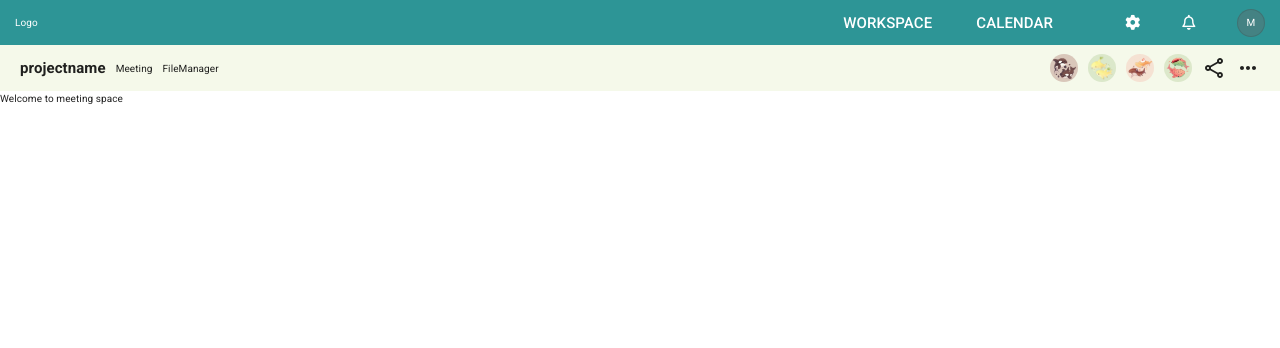
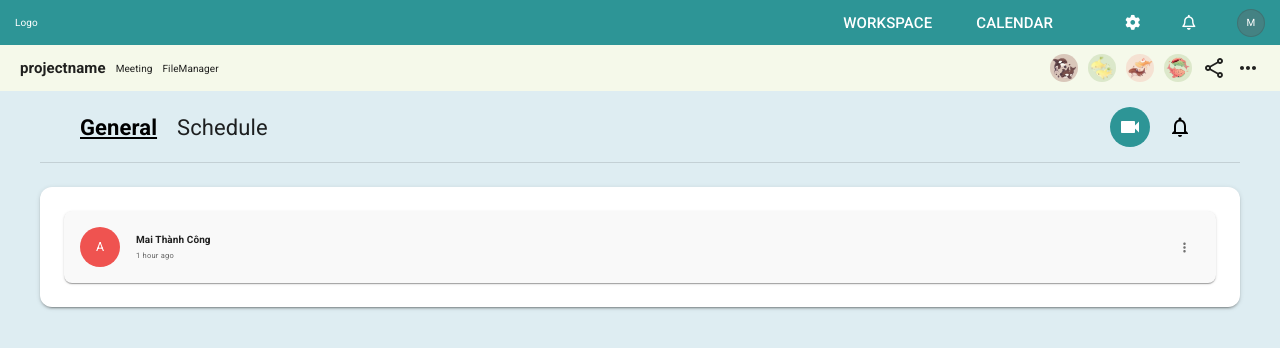
Before and after one commit to khuongduy354/Front-end-Project, a React (Vite) app in the folder Web-Front-end/: page /projectname/meeting in a window 1280 px wide. Shown: the top 348 px of the page. Built offline with nearby package versions, Linux system fonts and the light colour scheme; sample sign-in values are in the browser's storage.

Commit message:
update check password and add meeting UI

```diff
--- a/Web-Front-end/src/pages/Login/LoginForm.jsx
+++ b/Web-Front-end/src/pages/Login/LoginForm.jsx
@@ -10,21 +10,31 @@ function LoginForm({ onLoginSuccess }) {
   const [email, setEmail] = useState("");
   const [emailError, setEmailError] = useState(false);
   const [password, setPassword] = useState("");
+  const [passwordError, setPasswordError] = useState(false);
 
   const validateEmail = (email) => {
     const emailRegex = /^[^\s@]+@[^\s@]+\.[^\s@]+$/;
     return emailRegex.test(email);
   };
 
+  const validatePassword = (password) => {
+    const passwordRegex = /^[A-Za-z0-9!@#$%^&*()_+=-]{10,}$/;
+    return passwordRegex.test(password);
+  };
+
   //Xử lí sự kiện khi nhấn nút Login
   const handleSubmit = (e) => {
     e.preventDefault();
 
-    setEmailError(false);
-
     const isEmailValid = validateEmail(email);
     if (!isEmailValid) {
       setEmailError(true);
+      return;
+    }
+
+    const isPasswordValid = validatePassword(password);
+    if (!isPasswordValid) {
+      setPasswordError(true);
       return;
     }
 
@@ -48,6 +58,7 @@ function LoginForm({ onLoginSuccess }) {
           <PasswordInput
             value={password}
             onChange={(e) => setPassword(e.target.value)}
+            error={passwordError}
           />
 
           <div className="button-container">
--- a/Web-Front-end/src/pages/Login/SignupForm.jsx
+++ b/Web-Front-end/src/pages/Login/SignupForm.jsx
@@ -12,6 +12,7 @@ function SignupForm({ onLoginSuccess }) {
   const [email, setEmail] = useState("");
   const [emailError, setEmailError] = useState(false);
   const [password, setPassword] = useState("");
+  const [passwordError, setPasswordError] = useState(false);
 
   //Hàm kiểm tra email hợp lệ hay không
   const validateEmail = (email) => {
@@ -19,15 +20,24 @@ function SignupForm({ onLoginSuccess }) {
     return emailRegex.test(email);
   };
 
+  const validatePassword = (password) => {
+    const passwordRegex = /^[A-Za-z0-9!@#$%^&*()_+=-]{10,}$/;
+    return passwordRegex.test(password);
+  };
+
   //Xử lí sự kiện khi nhấn nút Signup
   const handleSubmit = (e) => {
     e.preventDefault();
 
-    setEmailError(false);
-
     const isEmailValid = validateEmail(email);
     if (!isEmailValid) {
       setEmailError(true);
+      return;
+    }
+
+    const isPasswordValid = validatePassword(password);
+    if (!isPasswordValid) {
+      setPasswordError(true);
       return;
     }
 
@@ -56,6 +66,7 @@ function SignupForm({ onLoginSuccess }) {
           <PasswordInput
             value={password}
             onChange={(e) => setPassword(e.target.value)}
+            error={passwordError}
           />
 
           <div className="button-container">
--- a/Web-Front-end/src/pages/Login/components/EmailInput.jsx
+++ b/Web-Front-end/src/pages/Login/components/EmailInput.jsx
@@ -23,7 +23,7 @@ function EmailInput({ value, onChange, error }) {
           required
         />
         {error && (
-          <FormHelperText sx={{ fontSize: "1.3.3rem" }}>
+          <FormHelperText sx={{ fontSize: "1.3rem" }}>
             Please enter a valid email.
           </FormHelperText>
         )}
--- a/Web-Front-end/src/pages/Login/components/PasswordInput.jsx
+++ b/Web-Front-end/src/pages/Login/components/PasswordInput.jsx
@@ -5,10 +5,11 @@ import Visibility from "@mui/icons-material/Visibility";
 import VisibilityOff from "@mui/icons-material/VisibilityOff";
 import InputLabel from "@mui/material/InputLabel";
 import OutlinedInput from "@mui/material/OutlinedInput";
+import FormHelperText from "@mui/material/FormHelperText";
 import FormControl from "@mui/material/FormControl";
 import "./input.css";
 
-function PasswordInput({ value, onChange }) {
+function PasswordInput({ value, onChange, error }) {
   const [showPassword, setShowPassword] = React.useState(false);
 
   // Hàm chuyển đổi giữa chế độ ẩn/hiện mật khẩu
@@ -18,7 +19,7 @@ function PasswordInput({ value, onChange }) {
 
   return (
     <div className="input-container">
-      <FormControl variant="outlined" fullWidth>
+      <FormControl variant="outlined" fullWidth error={error}>
         <InputLabel htmlFor="outlined-password">Password*</InputLabel>
         <OutlinedInput
           sx={{
@@ -49,6 +50,14 @@ function PasswordInput({ value, onChange }) {
           }
           label="Password"
         />
+        {error && (
+          <FormHelperText sx={{ fontSize: "1.3rem" }}>
+            - Password must have more than 9 characters.
+            <br />
+            - Password without spaces or accent marks.
+            <br />
+          </FormHelperText>
+        )}
       </FormControl>
     </div>
   );
--- a/Web-Front-end/src/pages/Login/components/input.css
+++ b/Web-Front-end/src/pages/Login/components/input.css
@@ -11,7 +11,6 @@ input[type="password"]::-webkit-textfield-decoration-container {
     margin-bottom: 1.5rem;
 }
 
-/* Định dạng lại nhãn cho phù hợp với Material-UI */
 .input-container .MuiInputLabel-root {
     align-items: center;
     text-align: center;
@@ -19,12 +18,3 @@ input[type="password"]::-webkit-textfield-decoration-container {
     font-size: 2rem;
     font-family: 'Roboto Flex', sans-serif;
 }
-
-/* Viền đỏ khi có lỗi */
-.MuiOutlinedInput-root.Mui-error .MuiOutlinedInput-notchedOutline {
-    border-color: red;
-}
-
-.MuiFormHelperText-root.Mui-error {
-    color: red; /* Đặt màu chữ lỗi thành đỏ */
-}
--- a/Web-Front-end/src/pages/Meeting/Meeting.jsx
+++ b/Web-Front-end/src/pages/Meeting/Meeting.jsx
@@ -1,3 +1,33 @@
+// export default function Meeting() {
+//   return <div>Welcome to meeting space</div>;
+// }
+
+import React, { useState } from "react";
+import { Box } from "@mui/material";
+import General from "./components/General";
+import Schedule from "./components/Schedule";
+
 export default function Meeting() {
-  return <div>Welcome to meeting space</div>;
+  const [pageMode, setPageMode] = useState("general");
+
+  const togglePageMode = () => {
+    setPageMode((prevMode) =>
+      prevMode === "general" ? "schedule" : "general"
+    );
+  };
+
+  return (
+    <Box
+      sx={{
+        height: "100vh",
+        backgroundColor: "rgba(189, 220, 229, 0.5)",
+      }}
+    >
+      {pageMode === "general" ? (
+        <General onTogglePage={togglePageMode} value={pageMode} />
+      ) : (
+        <Schedule onTogglePage={togglePageMode} value={pageMode} />
+      )}
+    </Box>
+  );
 }
--- /dev/null
+++ b/Web-Front-end/src/pages/Meeting/components/CommentBox.jsx
@@ -0,0 +1,33 @@
+import React from "react";
+import { Box, Avatar, Typography, IconButton } from "@mui/material";
+import MoreVertIcon from "@mui/icons-material/MoreVert";
+
+function CommentBox() {
+  return (
+    <Box
+      sx={{
+        display: "flex",
+        alignItems: "center",
+        padding: 2,
+        backgroundColor: "#f9f9f9",
+        borderRadius: "8px",
+        boxShadow: 1,
+      }}
+    >
+      <Avatar sx={{ bgcolor: "#ef5350", marginRight: 2 }}>A</Avatar>
+      <Box sx={{ flexGrow: 1 }}>
+        <Typography variant="body1" sx={{ fontWeight: "bold" }}>
+          Mai Thành Công
+        </Typography>
+        <Typography variant="caption" color="text.secondary">
+          1 hour ago
+        </Typography>
+      </Box>
+      <IconButton aria-label="options">
+        <MoreVertIcon />
+      </IconButton>
+    </Box>
+  );
+}
+
+export default CommentBox;
--- /dev/null
+++ b/Web-Front-end/src/pages/Meeting/components/General.jsx
@@ -0,0 +1,37 @@
+import React from "react";
+import { Box } from "@mui/material";
+import PropTypes from "prop-types";
+import TabPanel from "./TabPanel";
+import CommentBox from "./CommentBox";
+
+export default function General({ onTogglePage, value }) {
+  return (
+    <Box>
+      <Box
+        sx={{
+          maxWidth: "120rem",
+          margin: "auto",
+        }}
+      >
+        <TabPanel onTogglePage={onTogglePage} value={value} />
+        <Box
+          sx={{
+            backgroundColor: "#ffffff",
+            marginTop: 3,
+            padding: 3,
+            borderRadius: "12px",
+            boxShadow: 2,
+            width: "100%",
+          }}
+        >
+          <CommentBox />
+        </Box>
+      </Box>
+    </Box>
+  );
+}
+
+General.propTypes = {
+  onTogglePage: PropTypes.func.isRequired,
+  value: PropTypes.string.isRequired,
+};
--- /dev/null
+++ b/Web-Front-end/src/pages/Meeting/components/Schedule.jsx
@@ -0,0 +1,19 @@
+import React from "react";
+import { Box } from "@mui/material";
+import PropTypes from "prop-types";
+import TabPanel from "./TabPanel";
+
+export default function Schedule({ onTogglePage, value }) {
+  return (
+    <Box>
+      <Box sx={{ maxWidth: "120rem", margin: "auto" }}>
+        <TabPanel onTogglePage={onTogglePage} value={value} />
+      </Box>
+    </Box>
+  );
+}
+
+Schedule.propTypes = {
+  onTogglePage: PropTypes.func.isRequired,
+  value: PropTypes.string.isRequired,
+};
--- /dev/null
+++ b/Web-Front-end/src/pages/Meeting/components/TabPanel.jsx
@@ -0,0 +1,73 @@
+import React from "react";
+import { Box, IconButton, Stack } from "@mui/material";
+import NotificationsOutlinedIcon from "@mui/icons-material/NotificationsOutlined";
+import VideocamIcon from "@mui/icons-material/Videocam";
+
+function TabPanel({ onTogglePage, value }) {
+  return (
+    <Box
+      sx={{
+        borderBottom: 1,
+        borderColor: "divider",
+        paddingBottom: "1.5rem",
+      }}
+    >
+      <Box
+        sx={{
+          display: "flex",
+          alignItems: "center",
+          paddingLeft: 5,
+          paddingRight: 5,
+          paddingTop: 2,
+        }}
+      >
+        <Box
+          onClick={() => onTogglePage()}
+          sx={{
+            fontWeight: value === "general" ? "bold" : "normal",
+            textDecoration: value === "general" ? "underline" : "none",
+            color: "black",
+            cursor: "pointer",
+            marginRight: 2.5,
+            fontSize: "2.2rem",
+          }}
+        >
+          General
+        </Box>
+
+        <Box
+          onClick={() => onTogglePage()}
+          sx={{
+            fontWeight: value === "schedule" ? "bold" : "normal",
+            textDecoration: value === "schedule" ? "underline" : "none",
+            cursor: "pointer",
+            marginRight: "auto",
+            fontSize: "2.2rem",
+          }}
+        >
+          Schedule
+        </Box>
+
+        <Stack direction="row" sx={{ gap: "1rem" }}>
+          <IconButton
+            sx={{
+              backgroundColor: "#2D9596",
+              "&:hover": {
+                backgroundColor: "#2D9596",
+              },
+            }}
+          >
+            <VideocamIcon sx={{ color: "white", fontSize: "2.4rem" }} />
+          </IconButton>
+          <IconButton color="inherit">
+            <NotificationsOutlinedIcon
+              sx={{ color: "black", fontSize: "2.4rem" }}
+            />
+          </IconButton>
+        </Stack>
+      </Box>
+    </Box>
+  );
+}
+
+export default TabPanel;
```
